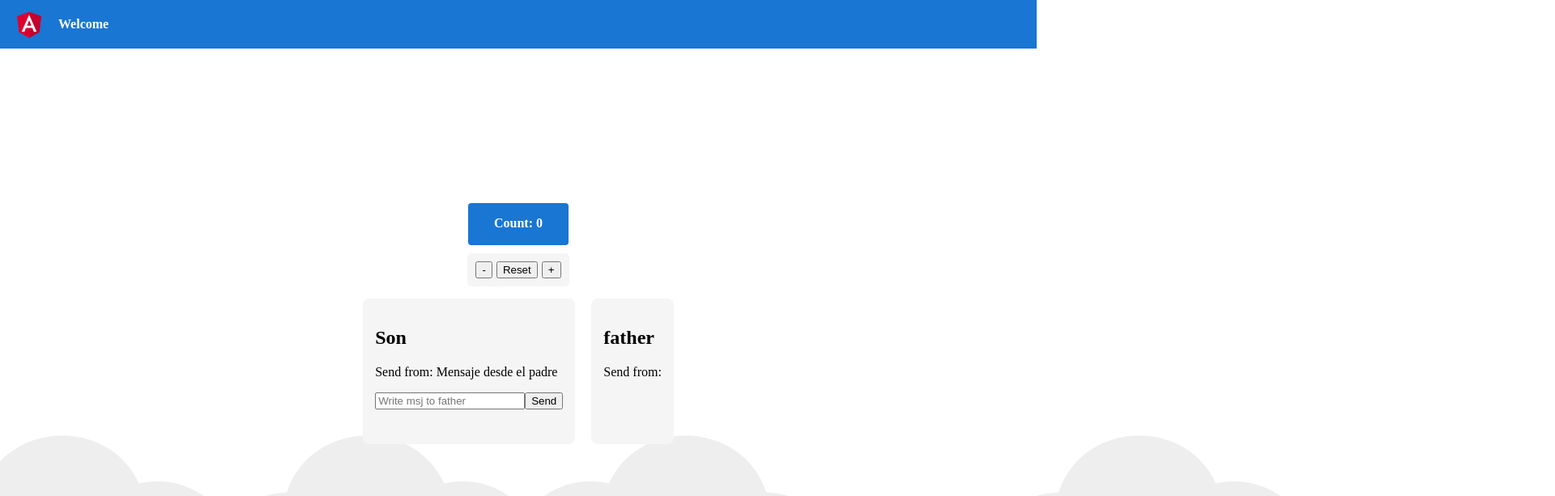
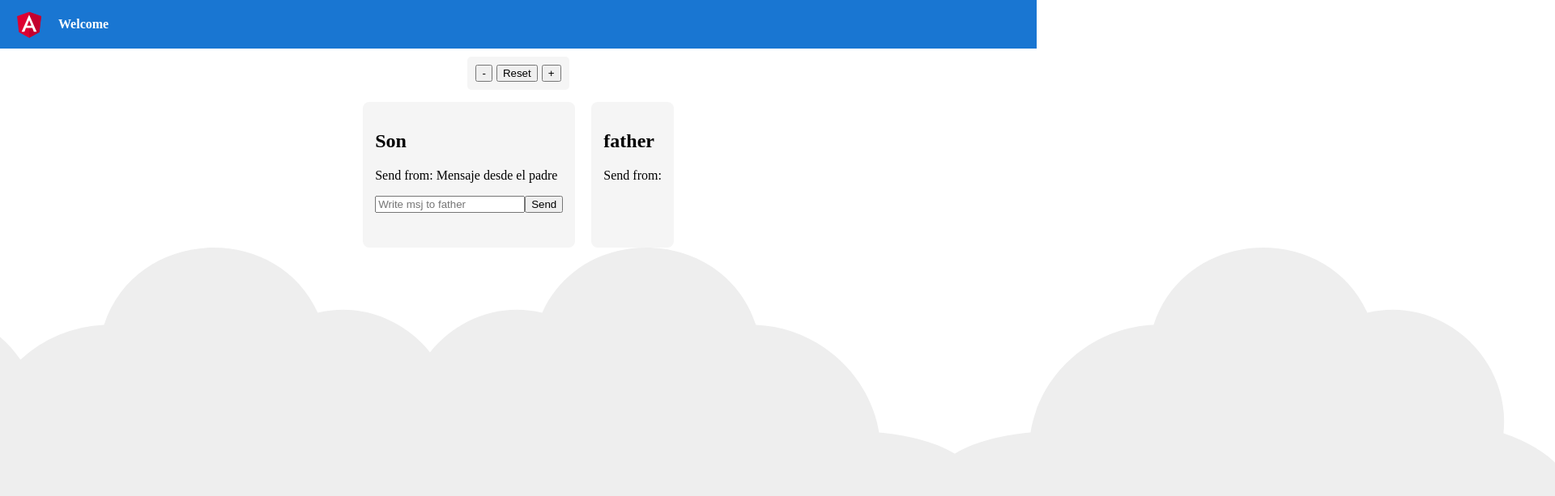
Before and after one commit to alejopua/angular-app-v1, an Angular app: page / in a window 1280 px wide. Shown: the top 613 px of the page at 81% size, 1920 px wide, since content can reach past the window. Built offline with nearby package versions, Linux system fonts and the light colour scheme.

Commit message:
Update global styles in app.component.css and styles.css

```diff
--- a/src/app/app.component.css
+++ b/src/app/app.component.css
@@ -84,37 +84,6 @@ p {
   width: 92px;
 }
 
-a,
-a:visited,
-a:hover {
-  color: #1976d2;
-  text-decoration: none;
-}
-
-a:hover {
-  color: #125699;
-}
-
-footer {
-  margin-top: 8px;
-  display: flex;
-  align-items: center;
-  line-height: 20px;
-}
-
-footer a {
-  display: flex;
-  align-items: center;
-}
-
-svg#clouds {
-  position: fixed;
-  bottom: -160px;
-  left: -230px;
-  z-index: -10;
-  width: 1920px;
-}
-
 /* Responsive Styles */
 
 @media screen and (max-width: 575px) {
```
